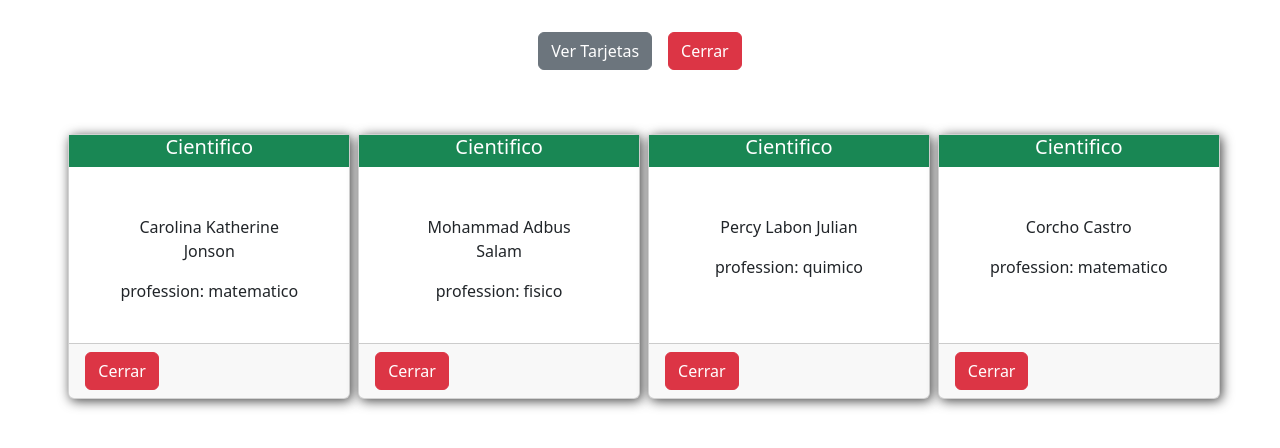
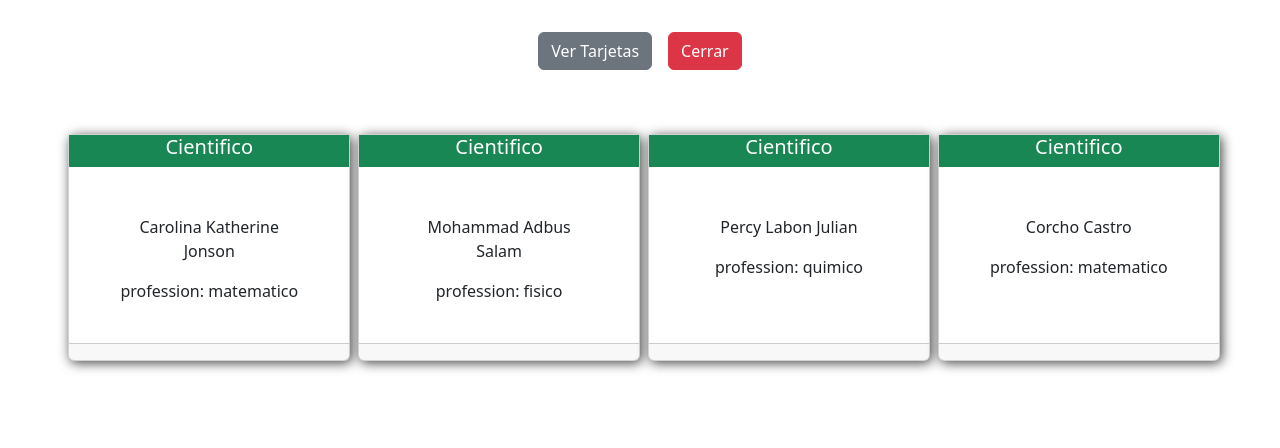
Before and after one commit to Condebasura/PracticasReact, a React (Vite) app: page / in a window 1280 px wide. Both pictures are taken after a click on the button "Ver Tarjetas". Shown: the top 448 px of the page. Built offline with nearby package versions, Linux system fonts and the light colour scheme.

Commit message:
Practicando la separacion de componentes

```diff
--- a/src/components/Card.tsx
+++ b/src/components/Card.tsx
@@ -22,7 +22,7 @@ export default function Card({titulo}){
 
             </div>
                 <div className="card-footer">
-                  <button className="btn btn-danger">Cerrar</button>
+
                 </div>
           </div>
 
```
